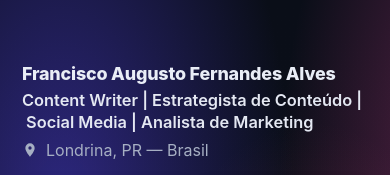
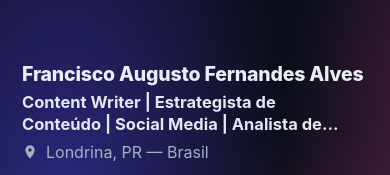
Before and after one commit to frncxc/curriculo, a plain HTML site: page index.html in a window 390 px wide. Shown: the top 175 px of the page. Drawn offline with Linux system fonts and the light colour scheme.

Commit message:
Update index.html

```diff
--- a/index.html
+++ b/index.html
@@ -74,8 +74,8 @@ a{ color:inherit; text-decoration:none }
 
 /* Hero */
 .hero{grid-area:hero; min-height:100vh; display:flex; align-items:center; padding:36px 0 0; max-width:100%}
-.name{font-weight:850; line-height:1.06; margin:0 0 6px; font-size:clamp(28px,4vw,40px)}
-.role{margin:0 0 4px; font-size:clamp(16.5px,1.8vw,20px); font-weight:600; color:color-mix(in srgb,var(--fg) 92%, var(--muted))}
+.name{font-weight:800; line-height:1.06; margin:0 0 6px; font-size:clamp(26px,4vw,40px)}
+.role{margin:0 0 4px; font-size:clamp(16.5px,1.8vw,20px); font-weight:650; color:color-mix(in srgb,var(--fg) 92%, var(--muted))}
 .meta{color:var(--muted); display:flex; align-items:center; gap:8px; margin:0 0 14px}
 .meta .ico{width:16px;height:16px;fill:currentColor}
 
@@ -186,13 +186,14 @@ li::before{content:"•"; position:absolute; left:0; top:0; color:var(--muted);
   .name{
     white-space:nowrap;
     max-width:100%;
-    font-size:clamp(12px,4.6vw,28px); /* mais conservador para 320–414 px */
+    font-size:clamp(12px,5vw,32px); /* mais conservador para 320–414 px */
     letter-spacing:-.2px;
   }
   /* Subtítulo: até 2 linhas sem quebrar em torno do "|" */
   .role{
     display:-webkit-box; -webkit-line-clamp:2; -webkit-box-orient:vertical; overflow:hidden;
     word-break:keep-all; hyphens:none; line-height:1.35;
+    font-weight: 600
     font-size:clamp(15px,4.2vw,18px);
   }
 
```
